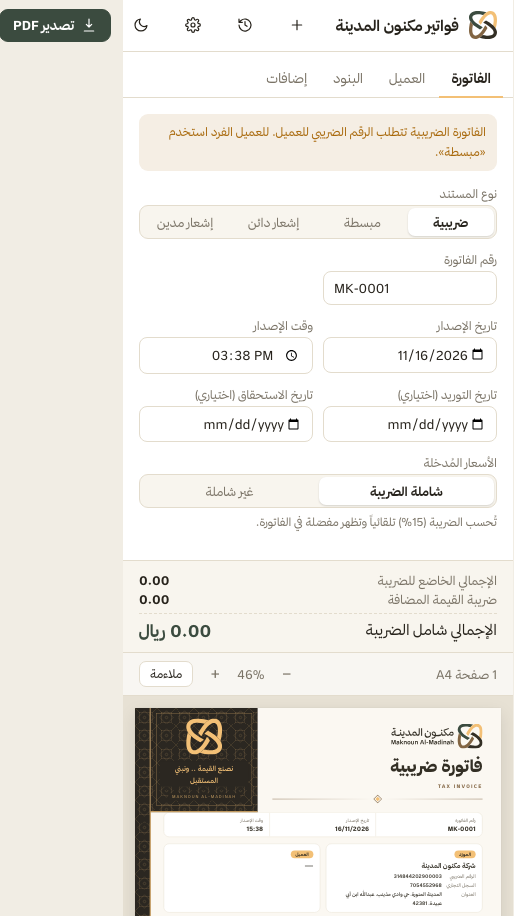
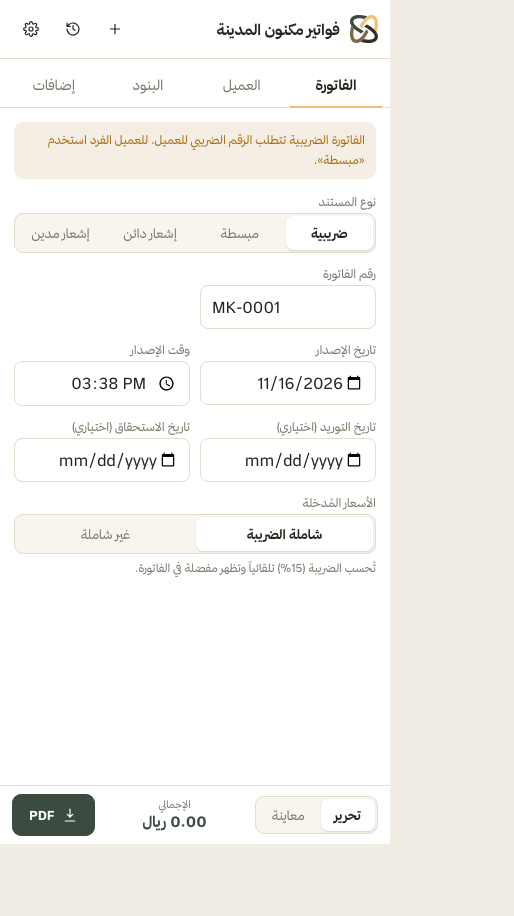
Before and after one commit to col7j/maknoon-invoices, a plain HTML site: page index.html in a window 390 px wide. Shown: the top 916 px of the page, 514 px wide, since content can reach past the window. After the commit the page ends 844 px from the top, so only its background shows below. Drawn offline with Linux system fonts and the light colour scheme.

Commit message:
تحسين تجربة الجوال: تبديل تحرير/معاينة وشريط سفلي ونوافذ منزلقة
Co-Authored-By: Claude Sonnet 5.5 <noreply@anthropic.com>

```diff
--- a/css/base.css
+++ b/css/base.css
@@ -120,13 +120,36 @@ dialog::backdrop{background:rgb(20 16 8/.5)}
 .kv dt{color:var(--muted)}.kv dd{margin:0;direction:ltr;text-align:right;word-break:break-all;font-variant-numeric:tabular-nums}
 .toast{position:fixed;bottom:20px;left:50%;transform:translateX(-50%);background:var(--fg);color:var(--bg);padding:9px 16px;border-radius:10px;font-size:13px;z-index:99;box-shadow:var(--shadow)}
 
+.mbar{display:none}
 @media (max-width:980px){
-  .app{display:block;height:auto}
-  .side{border:0;border-bottom:1px solid var(--line)}
-  .pane{max-height:none}
-  .main{min-height:80vh}
-  .canvas{padding:12px}
-  .top .lbl,.status{display:none}
+  html,body{overflow-x:hidden}
+  .app{display:flex;flex-direction:column;height:100vh;height:100dvh}
+  .top{padding:8px 12px;gap:4px;flex:none}
+  .top .lbl,.status,.pdf-top,#btnTheme{display:none}
+  .top .btn.ghost{padding:8px 10px}
+  .side,.main{flex:1;min-height:0;border:0}
+  .app[data-view=edit] .main,.app[data-view=preview] .side{display:none}
+  .tabs{padding:6px 8px 0}
+  .tab{flex:1;padding:11px 4px 12px;font-size:14px}
+  .pane{padding:14px 14px 24px}
+  input[type=text],input[type=number],input[type=date],input[type=time],select,textarea{font-size:16px;padding:10px 11px;min-height:44px}
+  .btn{min-height:42px}.btn.sm{min-height:36px}
+  .seg button{padding:9px 6px;font-size:13px}
+  .li-act .ib{width:34px;height:34px}
+  .sum{display:none}
+  .ctool{padding:6px 12px}
+  .canvas{padding:12px 8px;-webkit-overflow-scrolling:touch}
+  .sizer{overflow:hidden;border-radius:2px}
+  .mbar{display:flex;align-items:center;gap:10px;flex:none;padding:8px 12px calc(8px + env(safe-area-inset-bottom,0px));background:var(--panel);border-top:1px solid var(--line)}
+  .mbar .seg{flex:none}
+  .mbar .seg button{padding:8px 14px}
+  .mtot{flex:1;min-width:0;line-height:1.3;text-align:center}
+  .mtot small{display:block;font-size:10.5px;color:var(--muted)}
+  .mtot b{font-size:15px;font-variant-numeric:tabular-nums;color:var(--accent)}
+  .mbar .btn.primary{padding:8px 16px}
+  dialog{width:100%;max-width:none;margin:auto 0 0;border-radius:18px 18px 0 0;max-height:92vh}
+  .dlg{max-height:92vh}
+  .toast{bottom:84px;max-width:calc(100% - 24px);text-align:center}
 }
 
 @media print{
@@ -137,3 +160,5 @@ dialog::backdrop{background:rgb(20 16 8/.5)}
   .sizer{width:auto!important;height:auto!important;margin:0}
   .sizer .doc{position:static;transform:none!important}
 }
+
+@media (max-width:420px){.dlg .row2{grid-template-columns:1fr}}
--- a/index.html
+++ b/index.html
@@ -2,7 +2,7 @@
 <html lang="ar" dir="rtl">
 <head>
 <meta charset="utf-8">
-<meta name="viewport" content="width=device-width,initial-scale=1">
+<meta name="viewport" content="width=device-width,initial-scale=1,viewport-fit=cover">
 <title>منصة فواتير مكنون المدينة</title>
 <meta name="description" content="إنشاء فواتير ضريبية بهوية شركة مكنون المدينة مع رمز QR متوافق مع هيئة الزكاة والضريبة والجمارك، وتصديرها PDF.">
 <link rel="icon" href="assets/brand/icon-color.svg" type="image/svg+xml">
@@ -10,7 +10,7 @@
 <link rel="stylesheet" href="css/invoice.css">
 </head>
 <body>
-<div class="app">
+<div class="app" id="app" data-view="edit">
   <header class="top">
     <div class="brandmark"><img src="assets/brand/icon-color.svg" alt=""><span>فواتير مكنون المدينة</span></div>
     <span class="status" id="status">محفوظ تلقائياً</span>
@@ -19,7 +19,7 @@
     <button class="btn ghost" id="btnHist"><svg viewBox="0 0 24 24"><path d="M3 12a9 9 0 1 0 3-6.7L3 8M3 3v5h5M12 7v5l3 2"/></svg><span class="lbl">السجل</span></button>
     <button class="btn ghost" id="btnSet"><svg viewBox="0 0 24 24"><circle cx="12" cy="12" r="3"/><path d="M19.4 15a1.7 1.7 0 0 0 .3 1.8l.1.1a2 2 0 1 1-2.8 2.8l-.1-.1a1.7 1.7 0 0 0-1.8-.3 1.7 1.7 0 0 0-1 1.5V21a2 2 0 1 1-4 0v-.1a1.7 1.7 0 0 0-1.1-1.5 1.7 1.7 0 0 0-1.8.3l-.1.1a2 2 0 1 1-2.8-2.8l.1-.1a1.7 1.7 0 0 0 .3-1.8 1.7 1.7 0 0 0-1.5-1H3a2 2 0 1 1 0-4h.1a1.7 1.7 0 0 0 1.5-1.1 1.7 1.7 0 0 0-.3-1.8l-.1-.1a2 2 0 1 1 2.8-2.8l.1.1a1.7 1.7 0 0 0 1.8.3H9a1.7 1.7 0 0 0 1-1.5V3a2 2 0 1 1 4 0v.1a1.7 1.7 0 0 0 1 1.5 1.7 1.7 0 0 0 1.8-.3l.1-.1a2 2 0 1 1 2.8 2.8l-.1.1a1.7 1.7 0 0 0-.3 1.8V9a1.7 1.7 0 0 0 1.5 1H21a2 2 0 1 1 0 4h-.1a1.7 1.7 0 0 0-1.5 1z"/></svg><span class="lbl">بيانات الشركة</span></button>
     <button class="btn ghost ib2" id="btnTheme" title="الوضع الداكن / الفاتح"><svg viewBox="0 0 24 24"><path d="M21 12.8A9 9 0 1 1 11.2 3a7 7 0 0 0 9.8 9.8z"/></svg></button>
-    <button class="btn primary" id="btnPdf"><svg viewBox="0 0 24 24"><path d="M12 3v12m0 0-4-4m4 4 4-4M5 21h14"/></svg><span>تصدير PDF</span></button>
+    <button class="btn primary pdf-top" id="btnPdf"><svg viewBox="0 0 24 24"><path d="M12 3v12m0 0-4-4m4 4 4-4M5 21h14"/></svg><span>تصدير PDF</span></button>
   </header>
 
   <aside class="side">
@@ -91,6 +91,11 @@
     </div>
     <div class="canvas" id="canvas"><div class="sizer" id="sizer"><div class="doc" id="stack"></div></div></div>
   </main>
+  <nav class="mbar" aria-label="التنقل">
+    <div class="seg" id="viewSeg"><button data-v="edit" aria-pressed="true">تحرير</button><button data-v="preview" aria-pressed="false">معاينة</button></div>
+    <div class="mtot"><small>الإجمالي</small><b id="mTotal">0.00</b></div>
+    <button class="btn primary" id="btnPdfM"><svg viewBox="0 0 24 24"><path d="M12 3v12m0 0-4-4m4 4 4-4M5 21h14"/></svg>PDF</button>
+  </nav>
 </div>
 <div class="toast" id="toast" hidden></div>
 <div id="dlgRoot"></div>
--- a/js/app.js
+++ b/js/app.js
@@ -83,6 +83,7 @@
 
   function updateSummary() {
     const { totals } = MK.calc.compute(inv), f = MK.calc.fmt;
+    $('#mTotal').textContent = f(totals.total) + ' ريال';
     $('#sum').innerHTML =
       '<div><span>الإجمالي الخاضع للضريبة</span><b>' + f(totals.net) + '</b></div>' +
       '<div><span>ضريبة القيمة المضافة</span><b>' + f(totals.vat) + '</b></div>' +
@@ -210,9 +211,18 @@
     $$('.pane').forEach(p => p.hidden = p.id !== 'pane-' + t.dataset.tab);
   }));
 
+  /* ---------- تبديل تحرير/معاينة (الجوال) ---------- */
+  function setView(v) {
+    $('#app').dataset.view = v;
+    $$('#viewSeg button').forEach(b => b.setAttribute('aria-pressed', b.dataset.v === v));
+    if (v === 'preview') { fitMode = true; requestAnimationFrame(fit); }
+  }
+  $('#viewSeg').addEventListener('click', e => { const b = e.target.closest('button'); if (b) setView(b.dataset.v); });
+  $('#btnPdfM').addEventListener('click', () => $('#btnPdf').click());
+
   /* ---------- التكبير ---------- */
-  $('#zIn').addEventListener('click', () => { fitMode = false; zoom = Math.min(2, zoom + .1); fit(); });
-  $('#zOut').addEventListener('click', () => { fitMode = false; zoom = Math.max(.3, zoom - .1); fit(); });
+  $('#zIn').addEventListener('click', () => { fitMode = false; zoom = Math.min(2, zoom + .2); fit(); });
+  $('#zOut').addEventListener('click', () => { fitMode = false; zoom = Math.max(.3, zoom - .2); fit(); });
   $('#zFit').addEventListener('click', () => { fitMode = true; fit(); });
   window.addEventListener('resize', () => fit());
 
```
